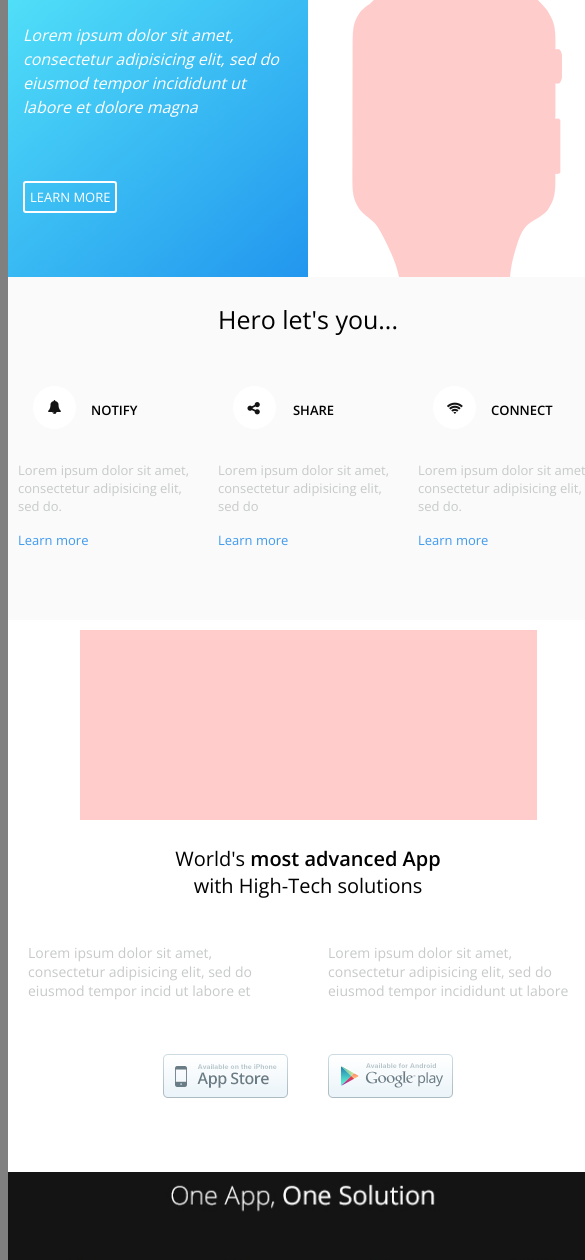
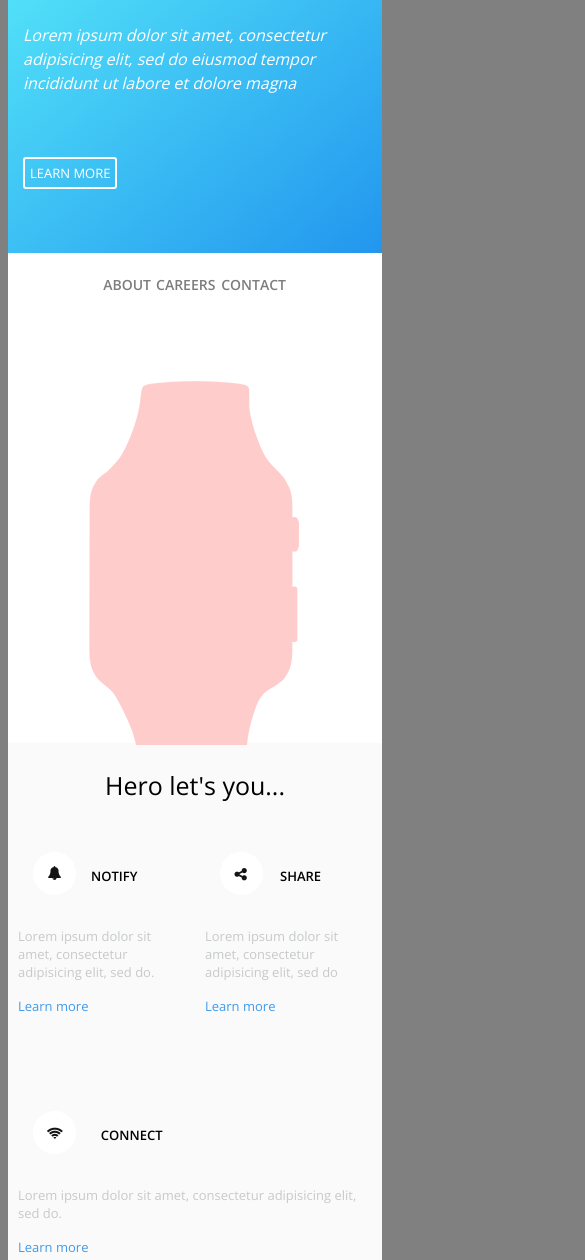
Before and after one commit to AndyRey7/email-example-proj, a plain HTML site: page index.html in a window 390 px wide. Shown: the part 221-1481 px from the top of the page, 585 px wide, since content can reach past the window. Drawn offline with nearby package versions, Linux system fonts and the light colour scheme.

Commit message:
made lets-you, advanced and header sections all responsive

```diff
--- a/index.html
+++ b/index.html
@@ -6,6 +6,59 @@
         <title>Emails Project</title>
         <link rel="stylesheet" href="./css/main.css">
         <link href="https://fonts.googleapis.com/css?family=Open+Sans:300,400,600,700&display=swap" rel="stylesheet">
+        <style>
+
+            @media only screen and (min-width: 960px) {
+                .container {
+                    width: 960px;
+                }
+                .container .watch-img {
+                    padding-top: 10px !important;
+                }
+            }
+            @media only screen and (max-width: 960px) {
+                .container {
+                    width: 600px;
+                }
+            }
+            @media only screen and (max-width: 600px) {
+                .container {
+                    width: 100%;
+                }
+                .header-left {
+                    width: 100%;
+                }
+                .watch-img img{
+                    bottom: -7px !important;
+                }
+                .lets-you-row .left-column {
+                    width: 50%;
+                }
+                .lets-you-row .center-column {
+                    width: 50%;
+                }
+                .lets-you-row .right-column {
+                    width: 100%;
+                }
+                .advanced-table .image-head {
+                    width: 100%;
+                }
+                .left-advanced-table {
+                    width: 100%;
+                }
+                .right-advanced-table {
+                    width: 100%;
+                }
+                .left-advanced-table .store-icon {
+                    position: relative;
+                    right: 100px;
+                }
+                .right-advanced-table .store-icon {
+                    position: relative;
+                    left: 90px;
+                }
+            }
+        </style>
     </head>
     <body>
         <!-- start of html email -->
@@ -32,10 +85,10 @@
                             </table>
                             <!-- end of left header column -->
                             <!-- start of right header column -->
-                            <table class="header-right" width="50%" align="right" border="0" cellspacing="0" cellpadding="0">
+                            <table class="header-right" width="50%" align="center" border="0" cellspacing="0" cellpadding="0">
                                 <tr>
                                     <td>
-                                        <table class="container" width="100%" align="center" border="0" cellspacing="0" cellpadding="0" style="padding: 20px;">
+                                        <table class="menu-table" width="100%" align="center" border="0" cellspacing="0" cellpadding="0" style="padding: 20px;">
                                             <tr>
                                                 <td align="center">
                                                     <a href="#" style="font-size: 14px; color: #7d7d7d; text-decoration: none; font-weight: 600; text-transform: uppercase;">About</a>
@@ -51,14 +104,14 @@
                                     </td>
                                 </tr>
                                 <tr>
-                                    <td align="center" style="padding-top: 59px;"><img src="./images/smartwatch.png" style="position: relative; bottom: -5px;"></td>
+                                    <td class="watch-img" align="center" style="padding-top: 59px;"><img src="./images/smartwatch.png" style="position: relative; bottom: -5px;"></td>
                                 </tr>
                             </table>
                             <!-- end of right header column -->
                         </td>
                     </tr>
                     <!-- end of header row -->
-                     <!-- start of product details row -->
+                     <!-- start of lets you details row -->
                     <tr>
                         <td class="lets-you-row" style="background: #fafafa;">
                             <h3 style="text-align: center; font-size: 25px; font-weight: 300;">Hero let's you...</h3>
@@ -148,14 +201,14 @@
                             <!-- end of right detail column -->
                         </td>
                     </tr>
-                    <!-- end of product details row -->
+                    <!-- end of lets you details row -->
                      <!-- start of advanced features row -->
                     <tr>
                         <td>
                             <table class="advanced-table" width="100%" align="center" border="0" cellspacing="0" cellpadding="0"
                             style="padding: 10px;">
                                 <tr style="text-align: center;">
-                                    <td><img src="./images/image_head.jpg"></td>
+                                    <td><img class="image-head" src="./images/image_head.jpg"></td>
                                 </tr>
                                 <tr>
                                     <td style="text-align: center; font-weight: 300; font-size: 20px; padding-top: 20px;">
@@ -178,7 +231,7 @@
                                         </tr>
                                         <tr>
                                             <td align="right">
-                                                <img src="./images/appstore.png" style="padding-bottom: 50px;">
+                                                <img class="store-icon" src="./images/appstore.png" style="padding-bottom: 50px;">
                                             </td>
                                         </tr>
                                     </table>
@@ -193,7 +246,7 @@
                                         </tr>
                                             <tr>
                                                 <td>
-                                                    <img src="./images/playstore.png" style="padding-bottom: 50px;">
+                                                    <img class="store-icon" src="./images/playstore.png" style="padding-bottom: 50px;">
                                                 </td>
                                             </tr>
                                     </table>
@@ -327,7 +380,7 @@
                                             <tr>
                                                 <td>
                                                     <!-- start of column table -->
-                                                    <table class="column-table" width="50%" align="left" border="0" cellspacing="0" cellpadding="0"
+                                                    <table class="left-column-table" width="50%" align="left" border="0" cellspacing="0" cellpadding="0"
                                                     style="padding: 0 15px;">
                                                         <tr>
                                                             <td>
@@ -354,7 +407,7 @@
                                                     </table>
                                                     <!-- end of column table -->
                                                     <!-- start of column table -->
-                                                    <table class="column-table" width="50%" align="left" border="0" cellspacing="0" cellpadding="0"
+                                                    <table class="right-column-table" width="50%" align="left" border="0" cellspacing="0" cellpadding="0"
                                                     style="padding: 0 15px;">
                                                         <tr>
                                                             <td>
@@ -381,7 +434,7 @@
                                                     </table>
                                                     <!-- end of column table -->
                                                     <!-- start of column table -->
-                                                    <table class="column-table" width="50%" align="left" border="0" cellspacing="0" cellpadding="0"
+                                                    <table class="left-column-table" width="50%" align="left" border="0" cellspacing="0" cellpadding="0"
                                                     style="padding: 0 15px;">
                                                         <tr>
                                                             <td>
@@ -408,7 +461,7 @@
                                                     </table>
                                                     <!-- end of column table -->
                                                     <!-- start of column table -->
-                                                    <table class="column-table" width="50%" align="left" border="0" cellspacing="0" cellpadding="0"
+                                                    <table class="right-column-table" width="50%" align="left" border="0" cellspacing="0" cellpadding="0"
                                                     style="padding: 0 15px;">
                                                         <tr>
                                                             <td>
@@ -435,7 +488,7 @@
                                                     </table>
                                                     <!-- end of column table -->
                                                     <!-- start of column table -->
-                                                    <table class="column-table" width="50%" align="left" border="0" cellspacing="0" cellpadding="0"
+                                                    <table class="left-column-table" width="50%" align="left" border="0" cellspacing="0" cellpadding="0"
                                                     style="padding: 0 15px;">
                                                         <tr>
                                                             <td>
@@ -462,7 +515,7 @@
                                                     </table>
                                                     <!-- end of column table -->
                                                     <!-- start of column table -->
-                                                    <table class="column-table" width="50%" align="left" border="0" cellspacing="0" cellpadding="0"
+                                                    <table class="right-column-table" width="50%" align="left" border="0" cellspacing="0" cellpadding="0"
                                                     style="padding: 0 15px;">
                                                         <tr>
                                                             <td>
@@ -501,7 +554,7 @@
                      <!-- start of interested row -->
                     <tr>
                         <td>
-                            <table class="header-left" width="100%" align="left" border="0" cellspacing="0" cellpadding="0"
+                            <table class="interested-table" width="100%" align="left" border="0" cellspacing="0" cellpadding="0"
                             style="background: rgb(98,251,252);background: linear-gradient(139deg, rgba(98,251,252,1) 0%, rgba(34,150,238,1) 100%); padding: 15px 15px 50px 15px; color: #fff;">
                                 <tr>
                                     <td>
@@ -515,7 +568,6 @@
                                             <a href="#" class="ghost-btn" style="text-decoration: none; color: #fff; border: solid 2px white; text-transform: uppercase; padding: 5px; font-size: 13px; border-radius: 3px; text-align: center;">request a quote</a>
                                         </td>
                                     </tr>
-
                                 </tr>
                             </table>
                         </td>
```
Also changed, not shown: scss/main.scss (line endings or trailing spaces).
